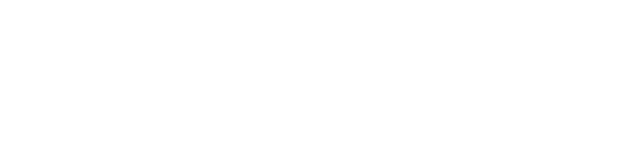
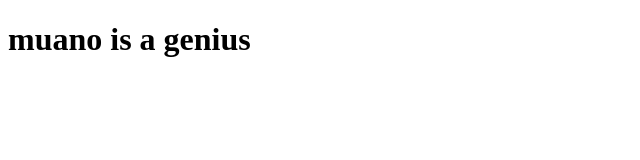
Before and after one commit to muano15/git-one, a plain HTML site: page index.html in a window 1280 px wide. Shown: the whole page, without its empty margins (0-640 px from the left). Drawn offline with Linux system fonts and the light colour scheme.

Commit message:
added h1

```diff
--- a/index.html
+++ b/index.html
@@ -5,6 +5,6 @@
     <title>whooo</title>
 </head>
 <body>
-
+    <h1>muano is a genius</h1>
 </body>
 </html>
```
